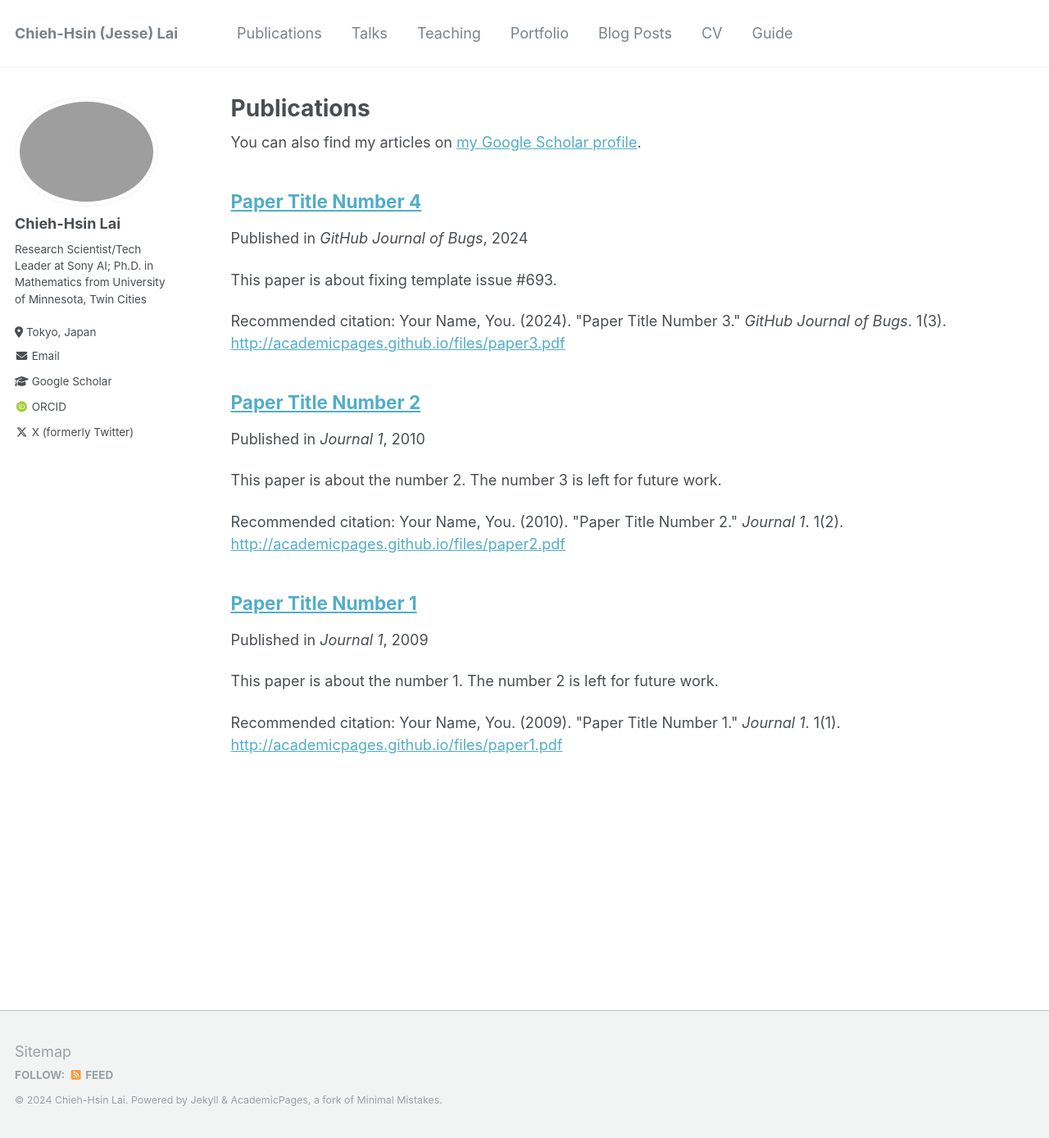
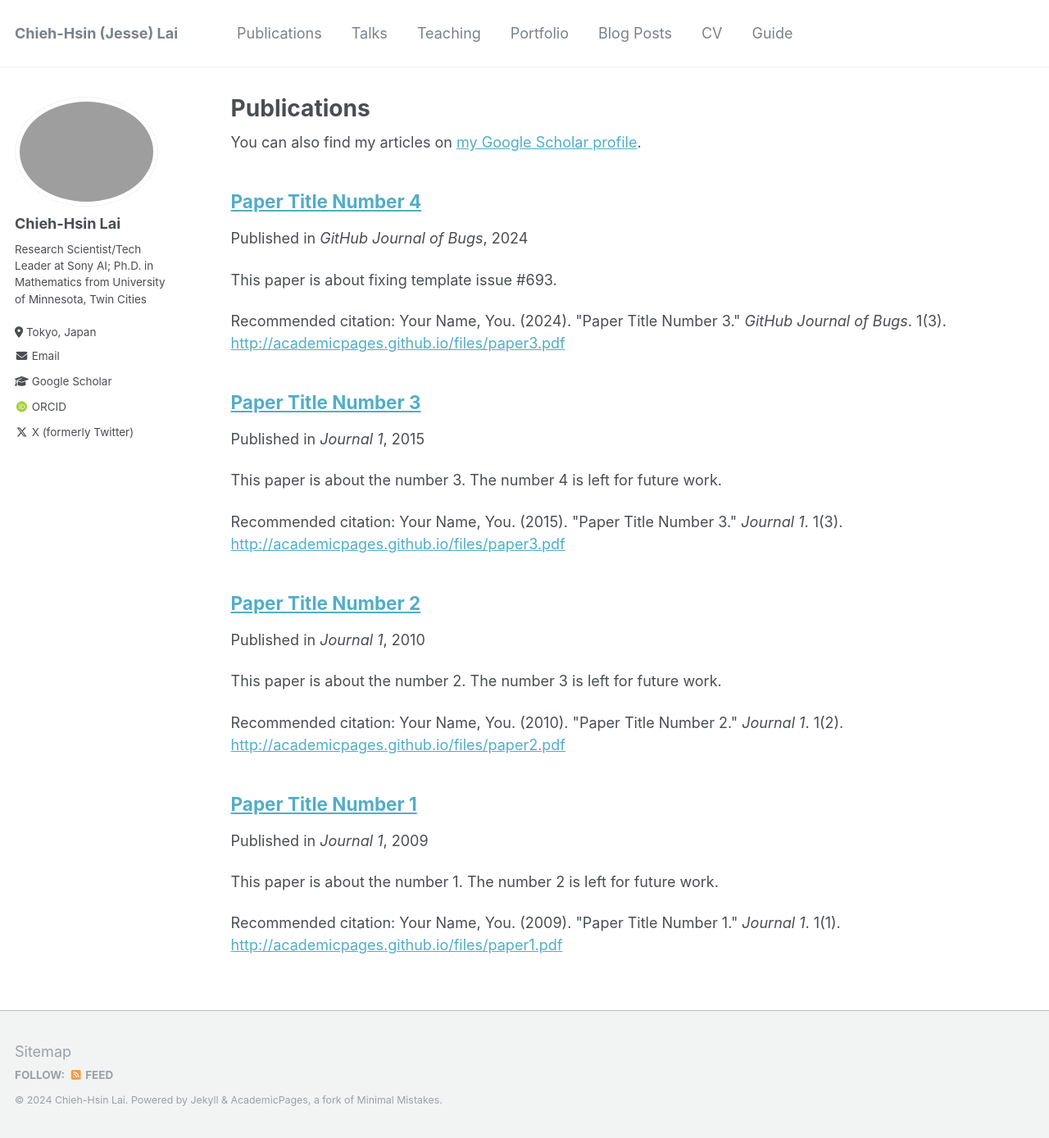
Before and after one commit to ChiehHsinJesseLai/ChiehHsinLai, a Jekyll site: the page built from _pages/publications.md, in a window 1280 px wide and 1388 px high. Shown: the whole window at 82% size. Built offline with Jekyll 4.4.1, drawn with Linux system fonts in a browser that asks for light colours; some web fonts are replaced; a file with an impossible date is left out.

Commit message:
Update 2015-10-01-paper-title-number-3.md

```diff
--- a/_publications/2015-10-01-paper-title-number-3.md
+++ b/_publications/2015-10-01-paper-title-number-3.md
@@ -1,9 +1,12 @@
 ---
-title: "Consistency Trajectory Models: Learning Probability Flow ODE Trajectory of Diffusion"
-collection: International Conference on Learning Representations, 2024
-permalink: /publication/ctm
-excerpt: 'This paper is about the number 1. The number 2 is left for future work.'
-date: 2024
-venue: 'ICLR 2024'
-paperurl: '[http://academicpages.github.io/files/paper1.pdf](https://consistencytrajectorymodel.github.io/CTM/)'
+title: "Paper Title Number 3"
+collection: publications
+permalink: /publication/2015-10-01-paper-title-number-3
+excerpt: 'This paper is about the number 3. The number 4 is left for future work.'
+date: 2015-10-01
+venue: 'Journal 1'
+paperurl: 'http://academicpages.github.io/files/paper3.pdf'
+citation: 'Your Name, You. (2015). &quot;Paper Title Number 3.&quot; <i>Journal 1</i>. 1(3).'
 ---
+
+The contents above will be part of a list of publications, if the user clicks the link for the publication than the contents of section will be rendered as a full page, allowing you to provide more information about the paper for the reader. When publications are displayed as a single page, the contents of the above "citation" field will automatically be included below this section in a smaller font.
```
